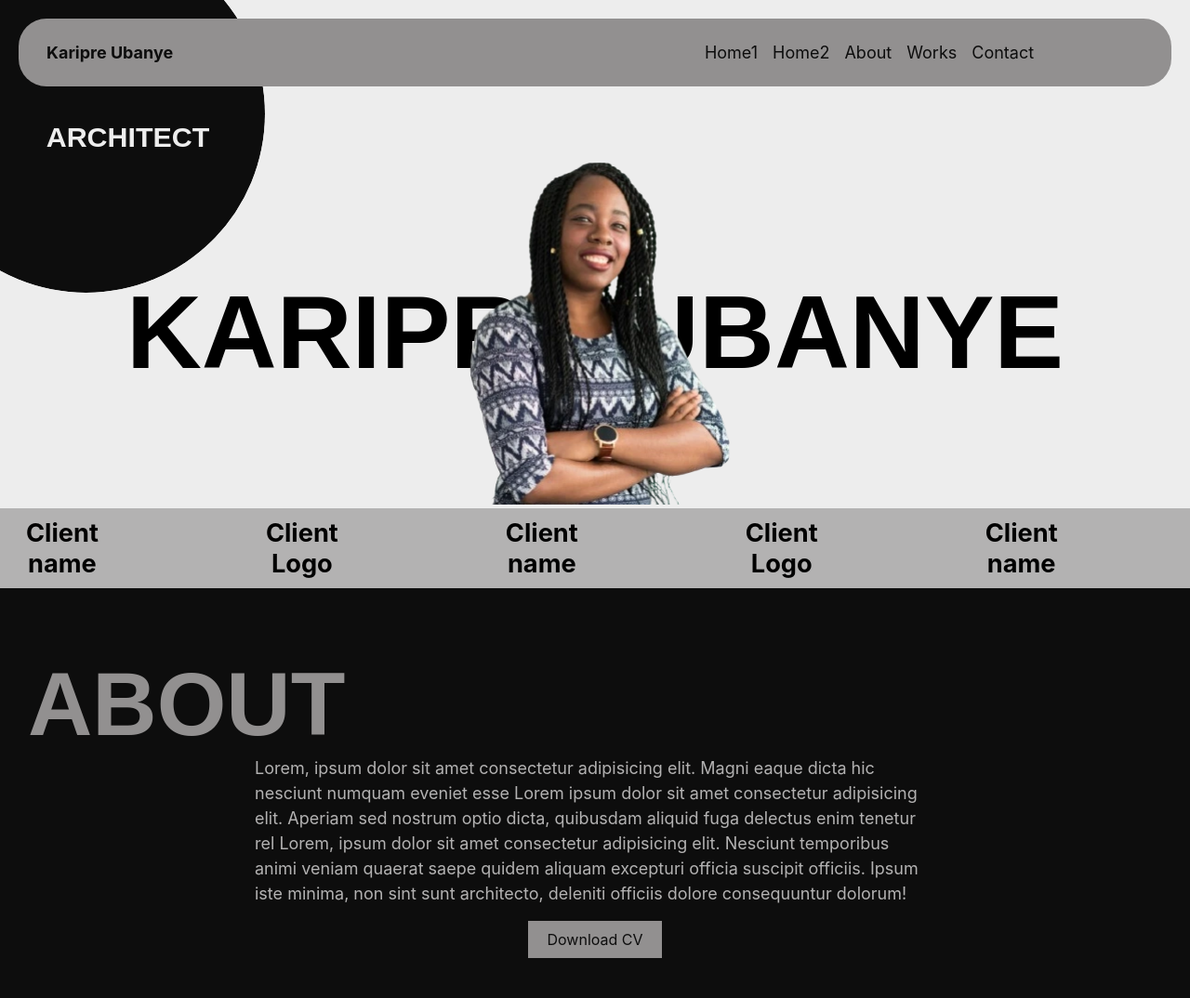
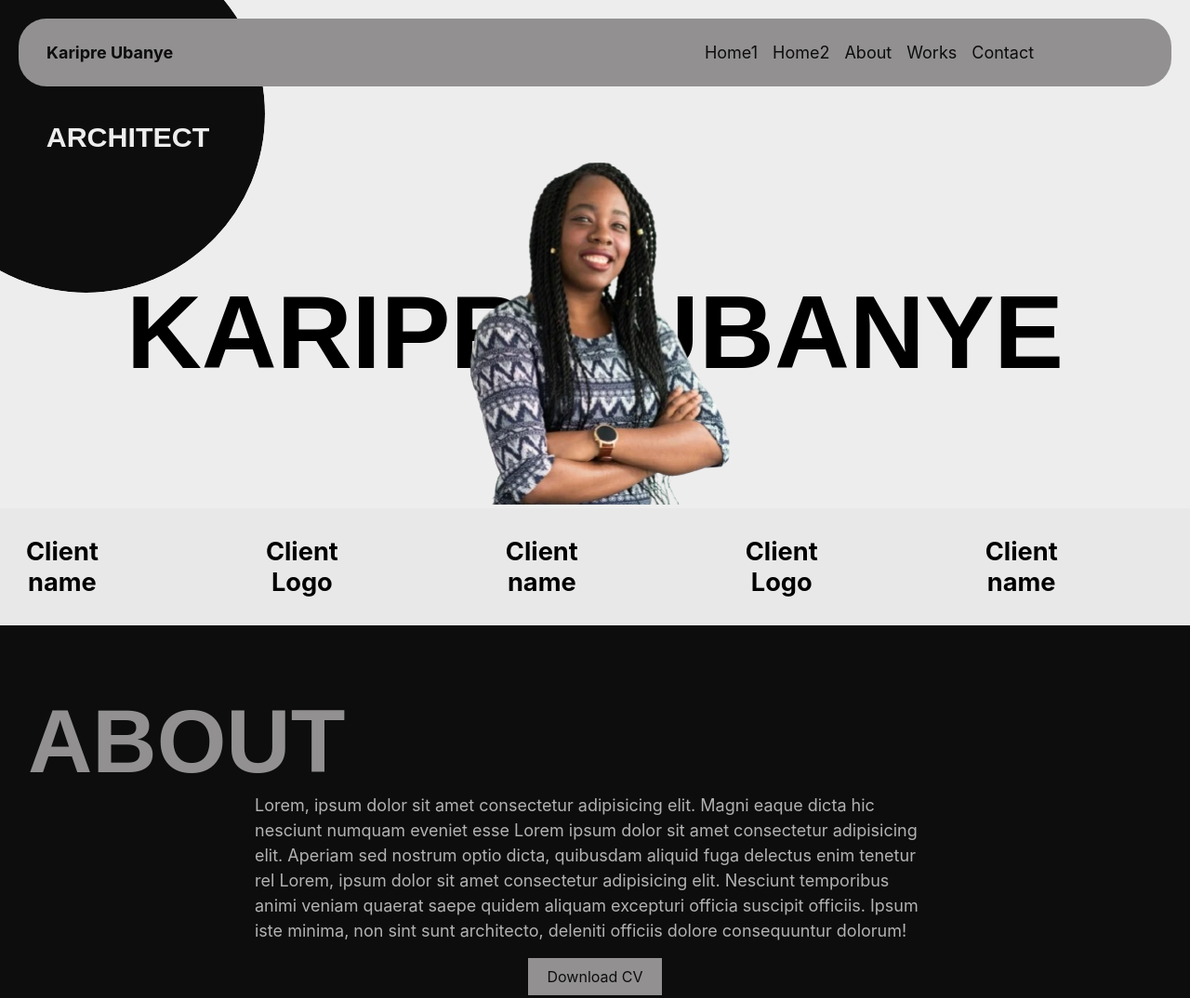
Before and after one commit to Thebuilderekes/kari-web, a website: page public/index.html in a window 1280 px wide. Shown: the top 1074 px of the page at 93% size. Drawn offline with Linux system fonts and the light colour scheme.

```diff
--- a/public/css/style1.css
+++ b/public/css/style1.css
@@ -8,6 +8,7 @@
 
 :root {
   --light-grey: #ededed;
+  --lighter-grey: #e8e8e8;
   --darker-grey: #2e2d2d;
   --dark-grey: #929090;
   --mid-dark-grey: #b3b2b2;
@@ -452,14 +453,14 @@
 }
 
 .logo-slider {
+  background: var(--lighter-grey);
   overflow: hidden;
-  background: var(--mid-dark-grey);
   width: 100%;
 }
 
 .logo-track {
   display: flex;
-  padding: var(--spacing-10) 0;
+  padding: var(--spacing-30) 0;
   width: 100%;
   /* 8 logos, adjust accordingly */
   animation: scroll-left 10s linear infinite;
```
